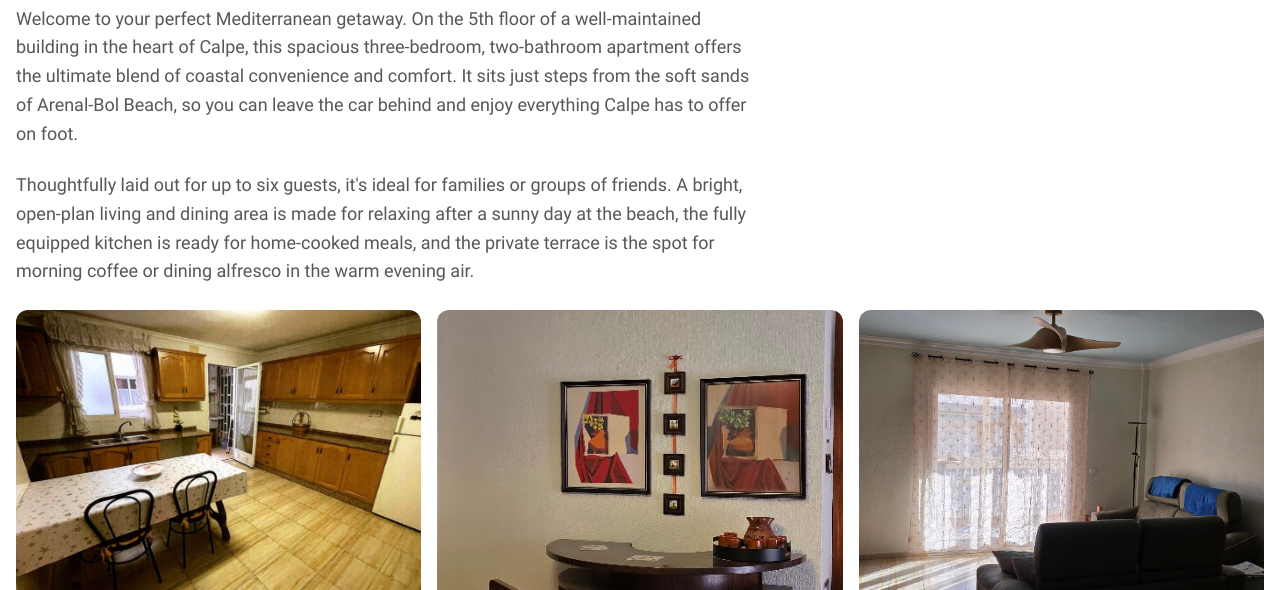
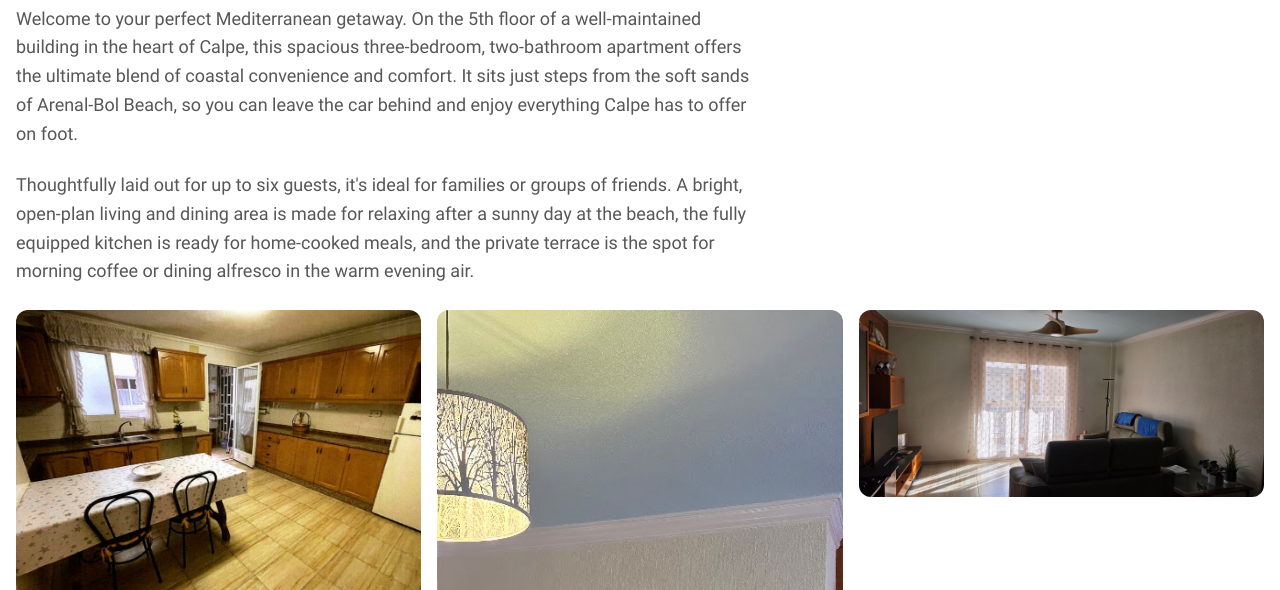
Before and after one commit to rbtgorman/casa_perlamar, an Eleventy site: page src/about.njk in a window 1280 px wide. Shown: the part 210-800 px from the top of the page. Built offline with nearby package versions, Linux system fonts and the light colour scheme; Eleventy itself is replaced by a stand-in of ours; files that its build step writes are made by us from their sources; files whose address does not match are found by name.

Commit message:
pages.css fix (claude)

```diff
--- a/src/css/pages.css
+++ b/src/css/pages.css
@@ -123,16 +123,20 @@
   display: grid;
   grid-template-columns: 1fr;
   gap: 1rem;
-  margin: 2rem 0;
+  margin: 1rem 0 2.5rem;
+  align-items: start;
+}
+.gallery-grid picture,
+.gallery-item {
+  display: block;
+  width: 100%;
 }
 .gallery-grid picture img,
 .gallery-item img {
   width: 100%;
-  height: 100%;
-  object-fit: cover;
+  height: auto;
   border-radius: 0.75rem;
   display: block;
-  aspect-ratio: 4 / 3;
 }
 
 /* ---------- Recommendation & review cards ---------- */
```
